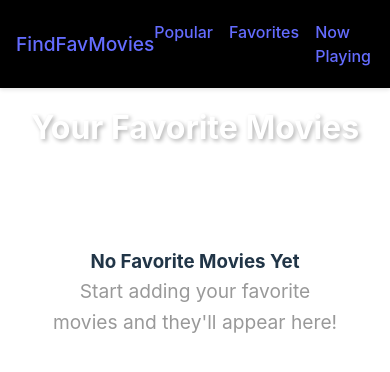
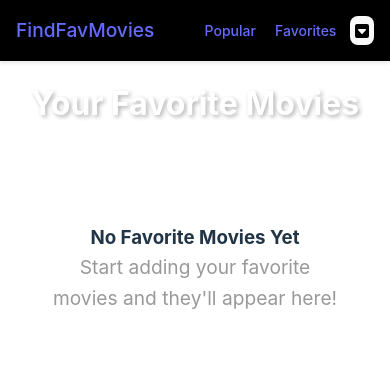
Before and after one commit to VinayNoogler000/FindFavMovies, a React (Vite) app: page /favorites in a window 390 px wide. Shown: the top 372 px of the page. Built offline with nearby package versions, Linux system fonts and the light colour scheme; no server answers.

Commit message:
Add responsiveness to the NavBar component by adding a nav-menu for other nav-links, and adjust the CSS for better mobile experience.

```diff
--- a/src/components/NavBar.jsx
+++ b/src/components/NavBar.jsx
@@ -1,18 +1,49 @@
 import "../css/NavBar.css"
+import { useState } from "react";
 import { Link } from "react-router-dom"
+import { FontAwesomeIcon } from "@fortawesome/react-fontawesome";
+import { faSquareCaretDown } from "@fortawesome/free-solid-svg-icons";
 
 export default function NavBar() {
+    const [viewportWidth, setViewportWidth] = useState(window.innerWidth);
+    window.addEventListener('resize', () => {
+        setViewportWidth(window.innerWidth);
+    });
+
+    const toggleNavMenu = () => {
+        console.log("menu toggled");
+        const navMenu = document.querySelector(".nav-menu");
+        navMenu.style.top = navMenu.style.top === "-105px" ? "60px" : "-105px";
+    }
+
     return (
+        <>
         <nav className="navbar">
             <div className="navbar-brand">
                 <Link to="/"> FindFavMovies </Link>
             </div>
 
+            {/* If Viewport's Width > 576px, then Navbar Links will be shown in expanded form, else they will be shown in compact form as a menu */}
             <div className="navbar-links">
                 <Link to="/" className="nav-link" title="Popular Movies"> Popular </Link>
                 <Link to="/favorites" className="nav-link" title="Your Favorite Movies"> Favorites </Link>
-                <Link to="/now-playing" className="nav-link" title="Movies Now Playing in Theatres"> Now Playing </Link>
+                { viewportWidth > 576 ?
+                    <Link to="/now-playing" className="nav-link" title="Movies Now Playing in Theatres"> Now Playing </ Link>
+                :
+                <button className="menu-btn" title="Show Navigation Menu" onClick={toggleNavMenu}>
+                    <FontAwesomeIcon icon={faSquareCaretDown} />
+                </button>
+                }
             </div>
         </nav>
+
+        { viewportWidth < 576 &&
+        <div className="nav-menu">
+            <Link to="/now-playing" className="nav-link" title="Movies Now Playing in Theatres"> Now Playing </ Link>
+            {/* <Link to="/now-playing" className="nav-link" title="Movies Now Playing in Theatres"> Now Playing </ Link>
+            <Link to="/now-playing" className="nav-link" title="Movies Now Playing in Theatres"> Now Playing </ Link> */}
+        </div>
+        }
+        </>
     );
 }
--- a/src/css/App.css
+++ b/src/css/App.css
@@ -1,4 +1,5 @@
 .main-content {
+  margin-top: 4rem;
   flex: 1;
   padding: 2rem;
   box-sizing: border-box;
--- a/src/css/NavBar.css
+++ b/src/css/NavBar.css
@@ -5,6 +5,10 @@
   justify-content: space-between;
   align-items: center;
   box-shadow: 0 2px 4px rgba(0, 0, 0, 0.1);
+  position: fixed;
+  width: 100%;
+  top: 0;
+  z-index: 10;
 }
 
 .navbar-brand {
@@ -14,12 +18,12 @@
 
 .navbar-links {
   display: flex;
-  gap: 2rem;
+  gap: 1rem;
 }
 
 .nav-link {
   font-size: 1rem;
-  padding: 0.5rem 1rem;
+  padding: 0.5rem 0.5rem;
   border-radius: 4px;
   transition: background-color 0.2s;
 }
@@ -28,11 +32,36 @@
   background-color: rgba(255, 255, 255, 0.1);
 }
 
+.menu-btn {
+  padding: 0.35rem 0.5rem;
+  display: grid;
+  place-items: center;
+  cursor: pointer;
+  transition: 0.25s ease-in-out;
+}
+
+.menu-btn:hover {
+  background-color: rgba(255, 255, 255, 0.1);
+}
+
+.nav-menu {
+  display: flex;
+  flex-direction: column;
+  align-items: center;
+  gap: 0.25rem;
+  position: fixed;
+  top: -105px;
+  right: 0;
+  width: fit-content;
+  padding: 0.25rem 1rem;
+  background-color: black;
+  z-index: 1;
+  border-bottom-left-radius: 0.35rem;
+  border-bottom-right-radius: 0.35rem;
+  transition: 0.2s ease-in-out;
+}
+
 @media (max-width: 1024px) {
-  .navbar-links {
-    gap: 1.5rem;
-  }
-
   .nav-link {
     padding: 0.25rem 0.5rem;
   }
@@ -62,6 +91,20 @@
   }
 
   .nav-link {
-    padding: 0.25rem 0;
+    padding: 0.25rem 0.35rem;
   }
 }
+
+@media (max-width: 450px) {
+  .navbar-links {
+    gap: 0.5rem;
+  }
+
+  .nav-link {
+    font-size: 0.875rem;
+  }
+
+  .menu-btn {
+    padding: 0.25rem 0.25rem;
+  }
+}
--- a/src/css/Popular.css
+++ b/src/css/Popular.css
@@ -54,9 +54,9 @@
   background-color: #f40612;
 }
 
-@media (max-width: 639px) {
+@media (max-width: 640px) {
   .popular-page {
-    padding: 1rem 0;
+    padding: 1.25rem 0 1rem;
   }
 
   .search-form {
```
